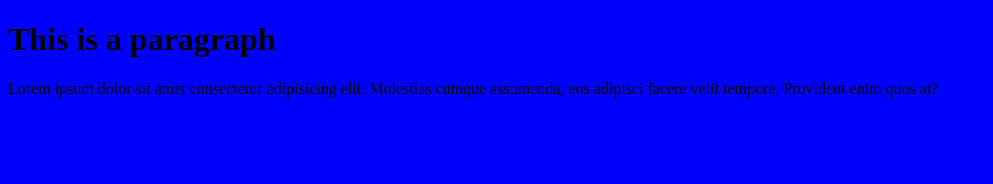
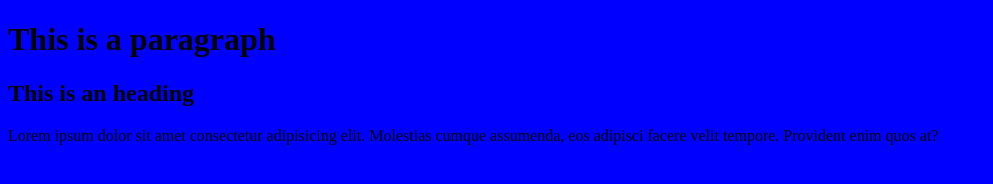
Before and after one commit to abdullah-byte/assignment2, a plain HTML site: page index.html in a window 1280 px wide. Shown: the whole page, without its empty margins (0-993 px from the left). Drawn offline with Linux system fonts and the light colour scheme.

Commit message:
added h2 tag

```diff
--- a/index.html
+++ b/index.html
@@ -9,6 +9,7 @@
 </head>
 <body>
     <h1>This is a paragraph</h1>
+    <h2>This is an heading</h2>
     <p>Lorem ipsum dolor sit amet consectetur adipisicing elit. Molestias cumque assumenda, eos adipisci facere velit tempore. Provident enim quos at?</p>
 </body>
 </html>
```
